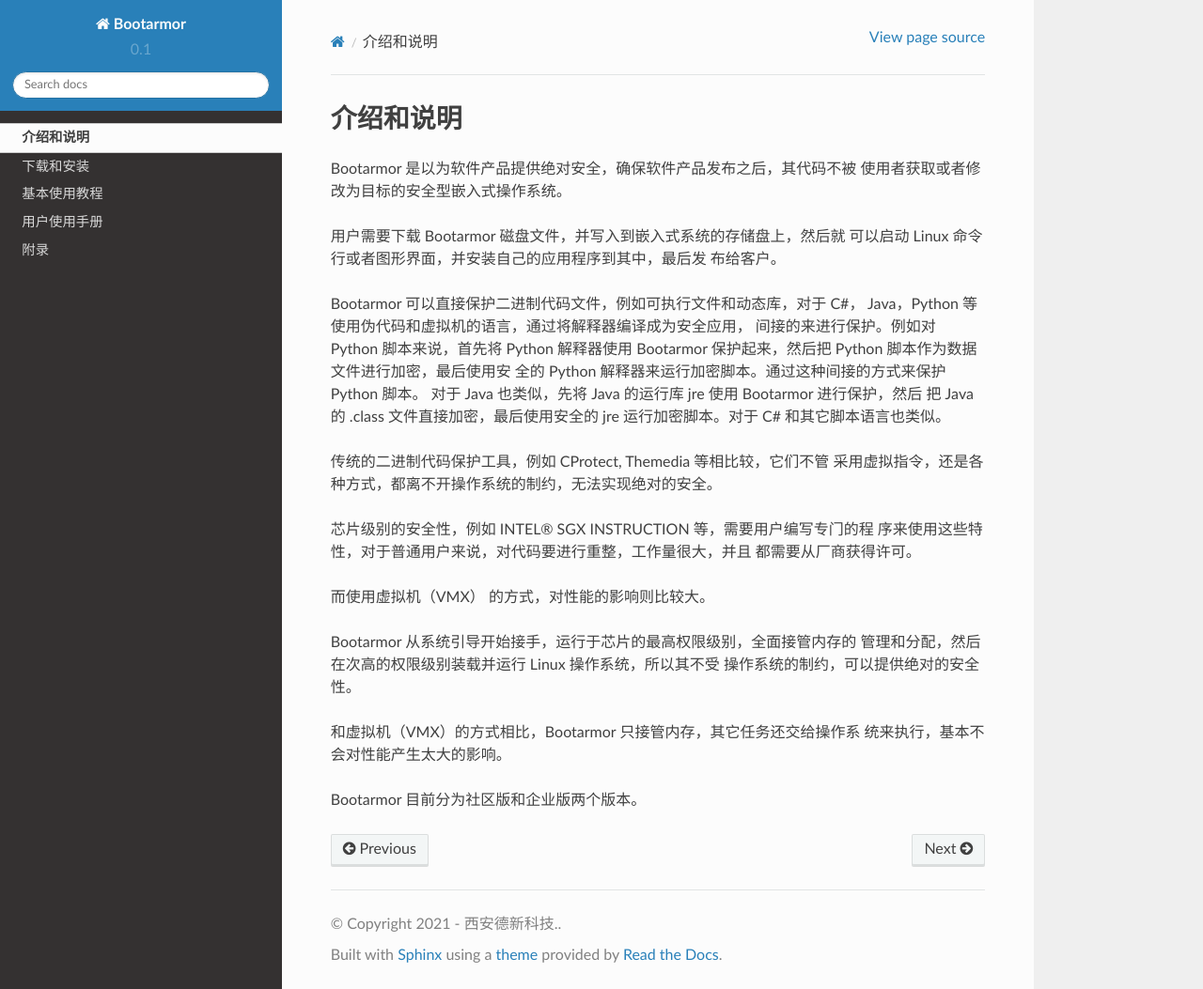
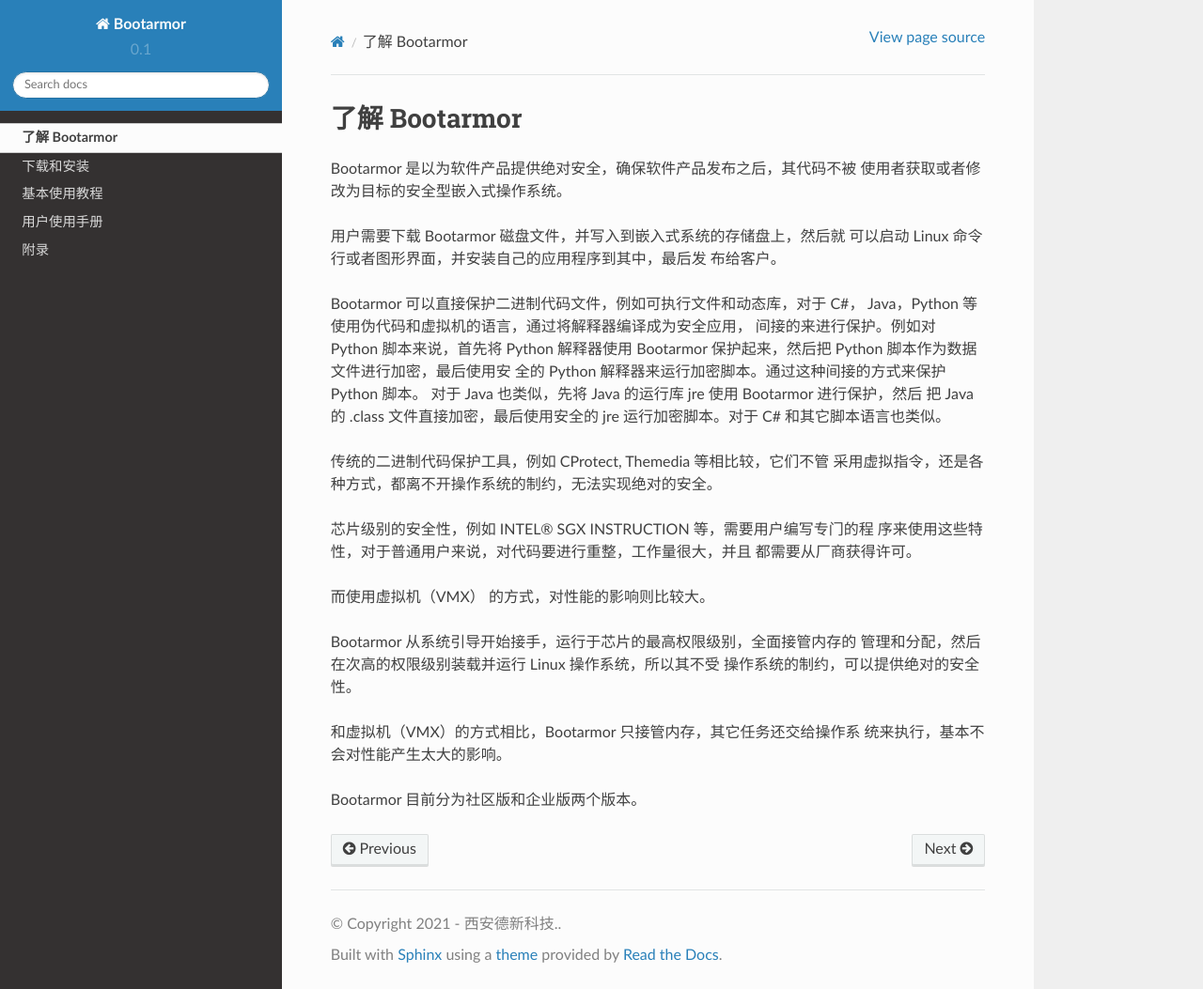
Before and after one commit to dashingsoft/btarmor-docs, a Sphinx documentation site: the page built from docs/introduction.rst, in a window 1280 px wide and 1053 px high. Shown: the whole window at 94% size. Built offline with Sphinx 7.4.7 and the Read the Docs theme 2.0.0, drawn with Linux system fonts in a browser that asks for light colours.

Commit message:
Refine title

```diff
--- a/docs/introduction.rst
+++ b/docs/introduction.rst
@@ -1,5 +1,5 @@
-介绍和说明
-==========
+了解 Bootarmor
+==============
 
 Bootarmor 是以为软件产品提供绝对安全，确保软件产品发布之后，其代码不被
 使用者获取或者修改为目标的安全型嵌入式操作系统。
```
